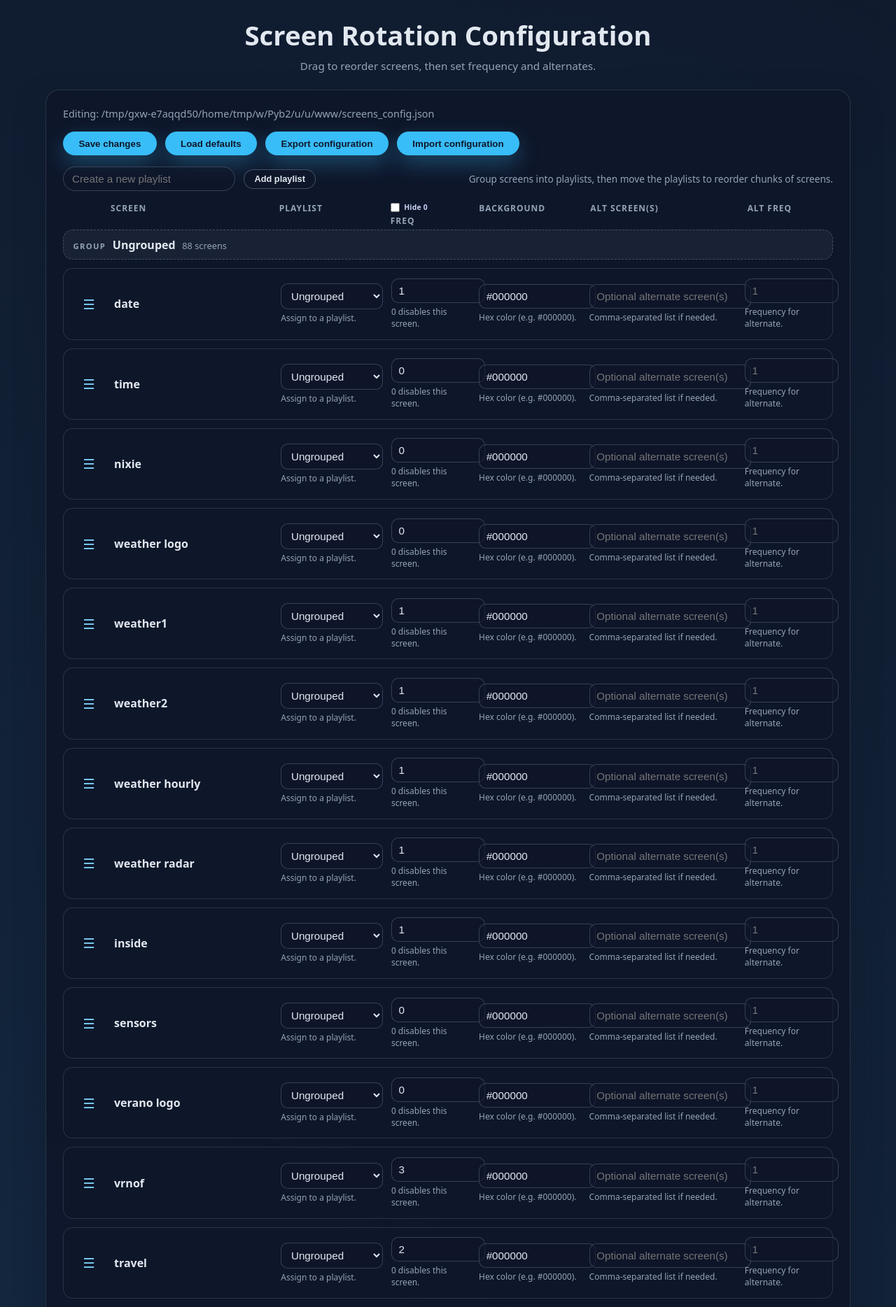
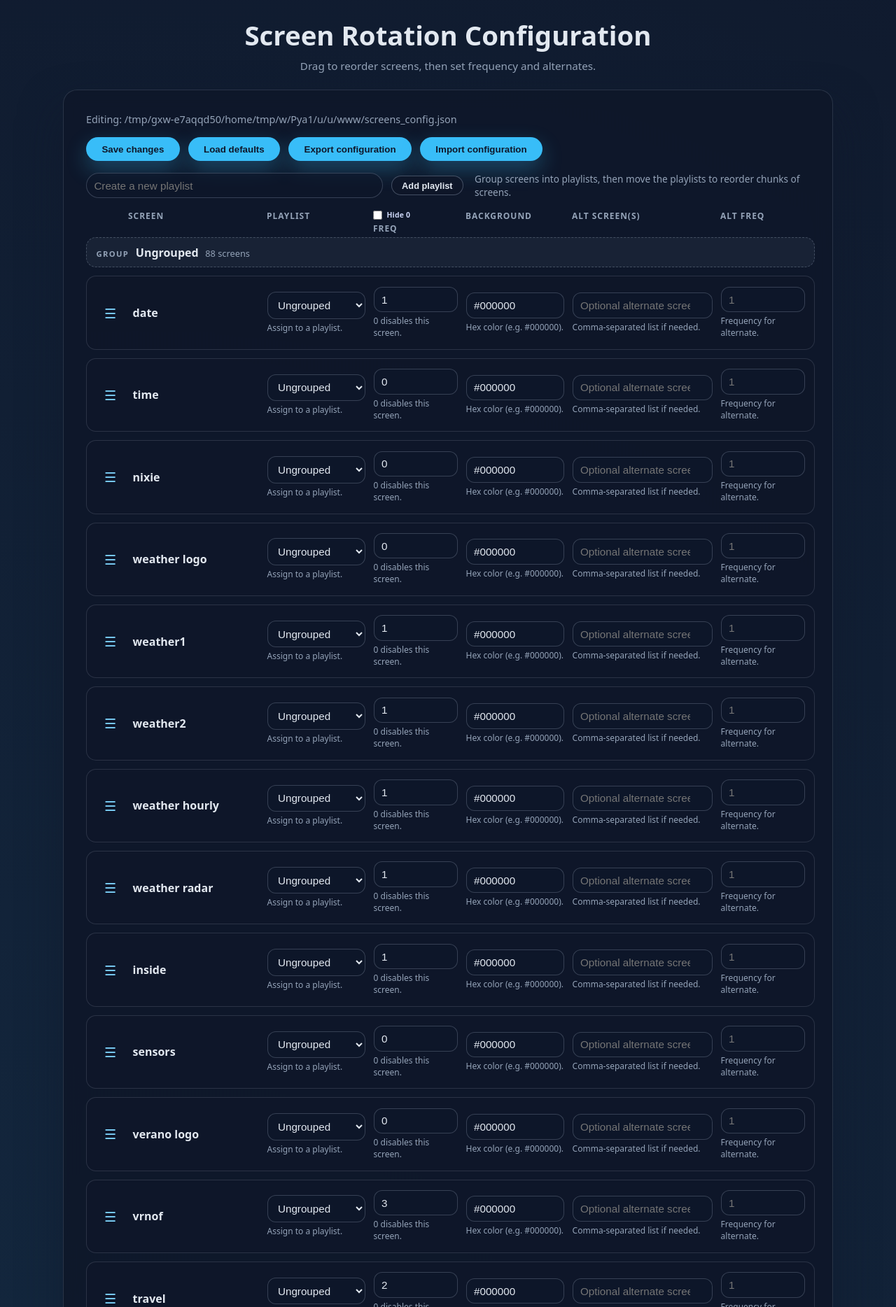
Before and after one commit to mrjrask/desk_display_display_hat_mini, a Flask app: page / in a window 1280 px wide. Shown: the top 1868 px of the page at 70% size. Run offline with Flask 3, Linux system fonts and the light colour scheme.

Commit message:
Refresh screen config layout styling

```diff
--- a/templates/screen_config.html
+++ b/templates/screen_config.html
@@ -10,12 +10,25 @@
       font-family: system-ui, -apple-system, BlinkMacSystemFont, "Segoe UI", sans-serif;
       background: #0f172a;
       color: #e2e8f0;
+      --panel-bg: rgba(15, 23, 42, 0.92);
+      --panel-border: rgba(148, 163, 184, 0.2);
+      --panel-shadow: 0 30px 60px rgba(15, 23, 42, 0.5);
+      --field-bg: rgba(15, 23, 42, 0.65);
+      --field-border: rgba(148, 163, 184, 0.3);
+      --field-radius: 12px;
+      --field-padding: 0.55rem 0.65rem;
     }
     body {
       margin: 0;
       padding: 1.5rem;
       min-height: 100vh;
       background: radial-gradient(circle at 15% 20%, rgba(56, 189, 248, 0.1), transparent 35%), #0f172a;
+      box-sizing: border-box;
+    }
+    *,
+    *::before,
+    *::after {
+      box-sizing: inherit;
     }
     h1 {
       text-align: center;
@@ -31,11 +44,12 @@
     .panel {
       max-width: 1100px;
       margin: 0 auto;
-      background: rgba(15, 23, 42, 0.9);
+      background: var(--panel-bg);
       border-radius: 20px;
-      border: 1px solid rgba(148, 163, 184, 0.2);
-      box-shadow: 0 20px 40px rgba(15, 23, 42, 0.5);
-      padding: 1.5rem;
+      border: 1px solid var(--panel-border);
+      box-shadow: var(--panel-shadow);
+      padding: clamp(1.25rem, 2.5vw, 2rem);
+      backdrop-filter: blur(12px);
     }
     .toolbar,
     .footer-actions {
@@ -98,19 +112,22 @@
       align-items: center;
       gap: 0.75rem;
       flex-wrap: wrap;
+      flex: 1 1 320px;
     }
     .playlist-controls input {
-      padding: 0.5rem 0.75rem;
+      padding: var(--field-padding);
       border-radius: 999px;
-      border: 1px solid rgba(148, 163, 184, 0.3);
-      background: rgba(15, 23, 42, 0.6);
+      border: 1px solid var(--field-border);
+      background: var(--field-bg);
       color: #e2e8f0;
       font-size: 0.95rem;
       min-width: 220px;
+      flex: 1 1 240px;
     }
     .playlist-controls .hint {
       color: #94a3b8;
       font-size: 0.85rem;
+      flex: 1 1 260px;
     }
     .playlist-row {
       grid-column: 1 / -1;
@@ -163,7 +180,14 @@
     }
     .table-header {
       display: grid;
-      grid-template-columns: 48px 1.4fr 0.9fr 0.7fr 0.9fr 1.3fr 0.7fr;
+      grid-template-columns:
+        40px
+        minmax(180px, 1.4fr)
+        minmax(140px, 0.9fr)
+        minmax(120px, 0.7fr)
+        minmax(140px, 0.9fr)
+        minmax(200px, 1.3fr)
+        minmax(120px, 0.7fr);
       gap: 0.75rem;
       padding: 0 0.5rem 0.25rem;
       text-transform: uppercase;
@@ -198,29 +222,36 @@
     }
     .row {
       display: grid;
-      grid-template-columns: 48px 1.4fr 0.9fr 0.7fr 0.9fr 1.3fr 0.7fr;
+      grid-template-columns:
+        40px
+        minmax(180px, 1.4fr)
+        minmax(140px, 0.9fr)
+        minmax(120px, 0.7fr)
+        minmax(140px, 0.9fr)
+        minmax(200px, 1.3fr)
+        minmax(120px, 0.7fr);
       gap: 0.75rem;
       align-items: center;
-      padding: 0.85rem 0.75rem;
+      padding: 0.9rem 0.85rem;
       border-radius: 14px;
       border: 1px solid rgba(148, 163, 184, 0.2);
       background: rgba(15, 23, 42, 0.8);
     }
     .row input {
       width: 100%;
-      padding: 0.5rem 0.6rem;
-      border-radius: 10px;
-      border: 1px solid rgba(148, 163, 184, 0.3);
-      background: rgba(15, 23, 42, 0.6);
+      padding: var(--field-padding);
+      border-radius: var(--field-radius);
+      border: 1px solid var(--field-border);
+      background: var(--field-bg);
       color: #e2e8f0;
       font-size: 0.95rem;
     }
     .row select {
       width: 100%;
-      padding: 0.5rem 0.6rem;
-      border-radius: 10px;
-      border: 1px solid rgba(148, 163, 184, 0.3);
-      background: rgba(15, 23, 42, 0.6);
+      padding: var(--field-padding);
+      border-radius: var(--field-radius);
+      border: 1px solid var(--field-border);
+      background: var(--field-bg);
       color: #e2e8f0;
       font-size: 0.95rem;
     }
@@ -246,6 +277,28 @@
       color: #94a3b8;
       margin-top: 0.25rem;
     }
+    .row > div {
+      min-width: 0;
+    }
+    .row input:focus,
+    .row select:focus,
+    .playlist-controls input:focus {
+      outline: 2px solid rgba(56, 189, 248, 0.55);
+      outline-offset: 1px;
+    }
+    @media (max-width: 1100px) {
+      .table-header,
+      .row {
+        grid-template-columns:
+          32px
+          minmax(160px, 1.3fr)
+          minmax(130px, 0.9fr)
+          minmax(110px, 0.7fr)
+          minmax(130px, 0.9fr)
+          minmax(180px, 1.1fr)
+          minmax(110px, 0.7fr);
+      }
+    }
     @media (max-width: 900px) {
       .table-header {
         display: none;
@@ -260,6 +313,11 @@
       .row .handle {
         grid-column: span 2;
         justify-content: flex-start;
+      }
+      .playlist-row {
+        flex-direction: column;
+        align-items: flex-start;
+        gap: 0.6rem;
       }
     }
   </style>
```
